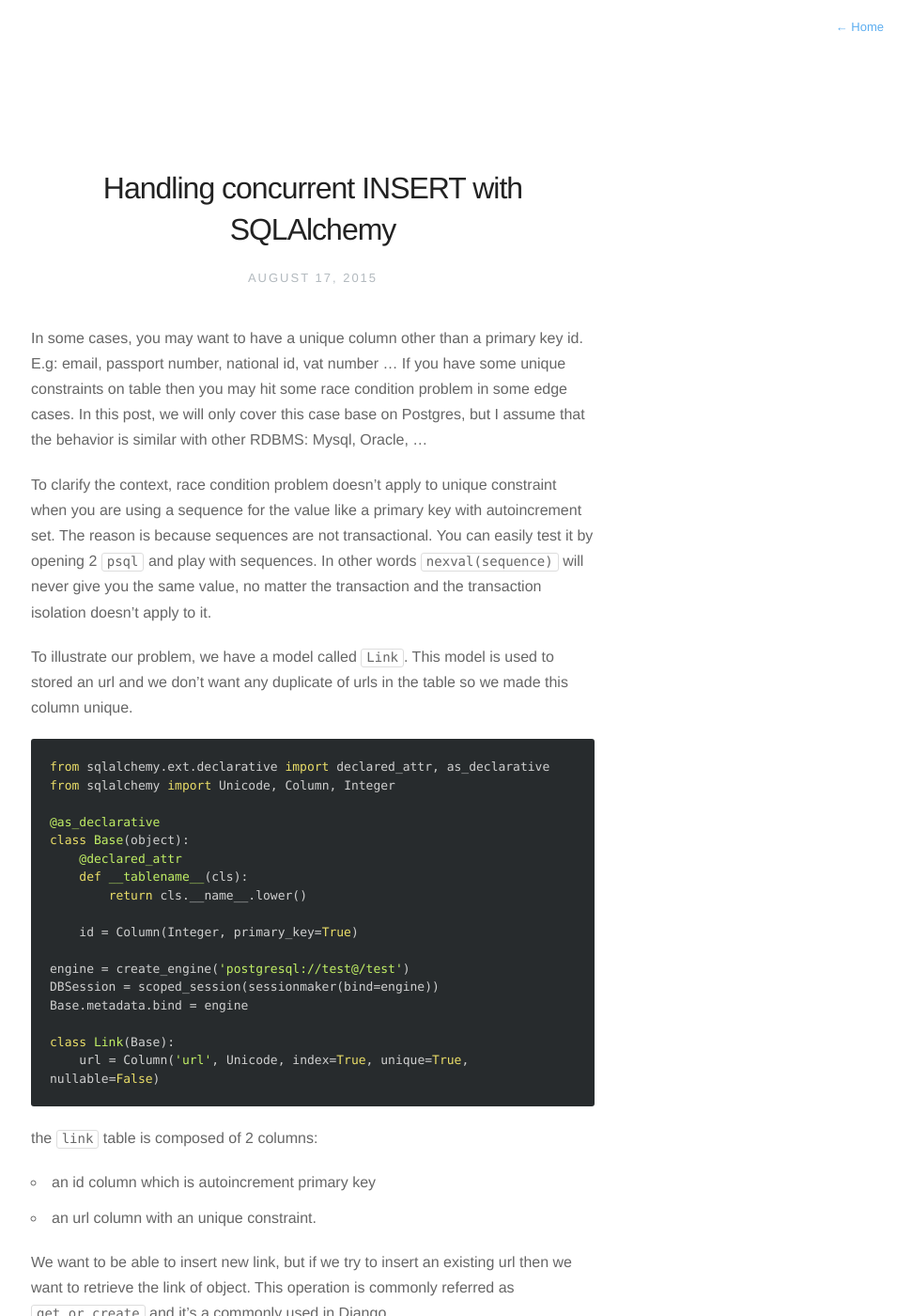
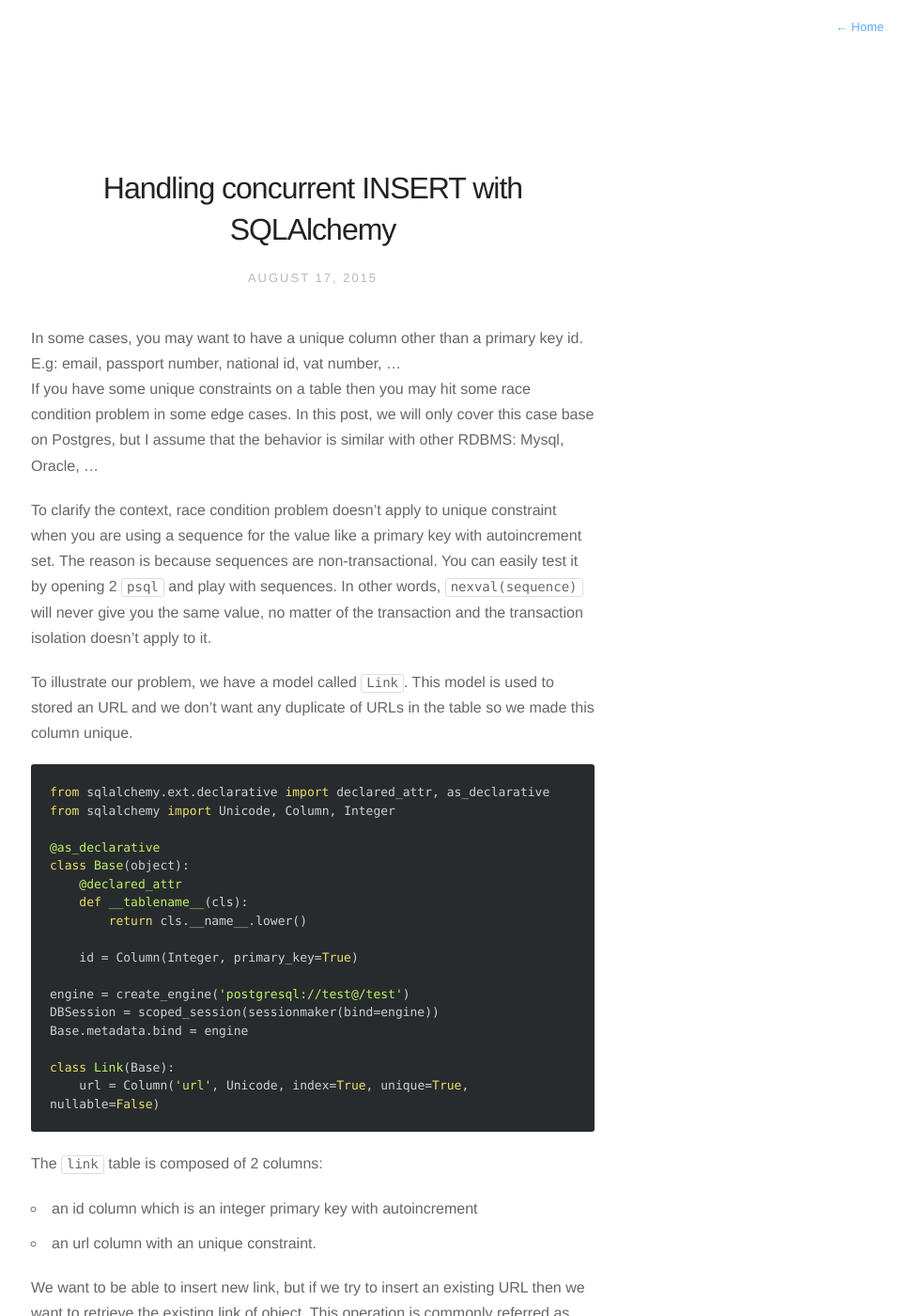
Before and after one commit to rach/rach.github.io, a Jekyll site: the page built from _posts/2015-08-14-handling-race-condition-insert-with-sqlalchemy.md, in a window 1280 px wide and 1400 px high. Shown: the whole window at 94% size, without its empty margins (307-1278 px from the left). Built offline with Jekyll 4.4.1, drawn with Linux system fonts in a browser that asks for light colours; nearby versions of some CDN libraries; Markdown is read by kramdown in place of the engine named in the settings; some of the changed text lies outside the part shown.

Commit message:
Update race-condition article

```diff
--- a/_posts/2015-08-14-handling-race-condition-insert-with-sqlalchemy.md
+++ b/_posts/2015-08-14-handling-race-condition-insert-with-sqlalchemy.md
@@ -5,12 +5,12 @@
 ---
 
 In some cases, you may want to have a unique column other than a primary key id.
-E.g: email, passport number, national id, vat number ...
-If you have some unique constraints on table then you may hit some race condition problem in some edge cases. In this post, we will only cover this case base on Postgres, but I assume that the behavior is similar with other RDBMS: Mysql, Oracle, ...
+E.g: email, passport number, national id, vat number, ...
+If you have some unique constraints on a table then you may hit some race condition problem in some edge cases. In this post, we will only cover this case base on Postgres, but I assume that the behavior is similar with other RDBMS: Mysql, Oracle, ...
 
-To clarify the context, race condition problem doesn't apply to unique constraint when you are using a sequence for the value like a primary key with autoincrement set. The reason is because sequences are not transactional. You can easily test it by opening 2 `psql` and play with sequences. In other words `nexval(sequence)` will never give you the same value, no matter the transaction and the transaction isolation doesn't apply to it.
+To clarify the context, race condition problem doesn't apply to unique constraint when you are using a sequence for the value like a primary key with autoincrement set. The reason is because sequences are non-transactional. You can easily test it by opening 2 `psql` and play with sequences. In other words, `nexval(sequence)` will never give you the same value, no matter of the transaction and the transaction isolation doesn't apply to it.
 
-To illustrate our problem, we have a model called `Link`. This model is used to stored an url and we don't want any duplicate of urls in the table so we made this column unique.
+To illustrate our problem, we have a model called `Link`. This model is used to stored an URL and we don't want any duplicate of URLs in the table so we made this column unique.
 
 {% highlight python %}
 from sqlalchemy.ext.declarative import declared_attr, as_declarative
@@ -32,13 +32,14 @@
     url = Column('url', Unicode, index=True, unique=True, nullable=False)
 {% endhighlight %}
 
-the `link` table is composed of 2 columns:
- - an `id` column which is autoincrement primary key
- - an `url` column with an unique constraint.
+The `link` table is composed of 2 columns:
 
-We want to be able to insert new link, but if we try to insert an existing url then we want to retrieve the link of object.
-This operation is commonly referred as `get_or_create` and it's a commonly used in Django.
-If we don't care about race condition then a first version of code may look like this:
+  - an `id` column which is an integer primary key with autoincrement
+  - an `url` column with an unique constraint.
+
+We want to be able to insert new link, but if we try to insert an existing URL then we want to retrieve the existing link of object.
+This operation is commonly referred as `get or create` and it's a commonly used in Django.
+If we don't care about race condition then a first version of the code may look like this:
 
 {% highlight python %}
 
@@ -64,12 +65,12 @@
 
 {% endhighlight %}
 
-This code assume that you have a transaction block created before calling the function `get_or_create_link`. In the case of a web framework, often a transaction start and end with the request.
+This code assumes that you have a transaction block created before calling the function `get_or_create_link`. In the case of a web framework, often a transaction start and end with the request.
 
 The code above have a problem because it doesn't handle the case
 when a Link object has been inserted in the DB
-between the time we look into the DB if it exists (step 2) and we create the record (step 4). It will be bad luck but it happens! To write the code solving this problem, we need to understand how the queries behave.
-Let's imagine that we have 2 transactions called t1 and t2 and the operations happens as the timeline below.
+between the time we look into the DB if it exists (step 2) and we create the record (step 4). It will be bad luck, but it happens! To write the code solving this problem, we need to understand how the SQL queries behave.
+Let's imagine that we have 2 transactions called `T1` and `T2` and the operations happens in the following order.
 
 {% highlight sql %}
 
@@ -136,12 +137,11 @@
                                   V
 {% endhighlight %}
 
-The example above try to illustrate the race condition between 2 transactions.
-Luckily for us, RDBMS are welldone and the potentially conflicting insert is
-waiting that other transaction COMMIT or ROLLBACK.
-You can read a bit more about it [here](http://www.postgresql.org/docs/9.1/static/transaction-iso.html#XACT-READ-COMMITTED)
+The example above tries to illustrate the race condition between 2 transactions.
+Luckily for us, RDBMS are well done and in our case the potentially conflicting INSERT is waiting for the other transaction to COMMIT or ROLLBACK.
 
-To handle the race condition in this case you want to have a sql behavior as the following:
+
+To handle the race condition in this case you want the following SQL behavior:
 
 {% highlight sql %}
 
```
Also changed, not shown: other parts of _posts/2015-08-14-handling-race-condition-insert-with-sqlalchemy.md (+6 -5 lines), 2 other files.
